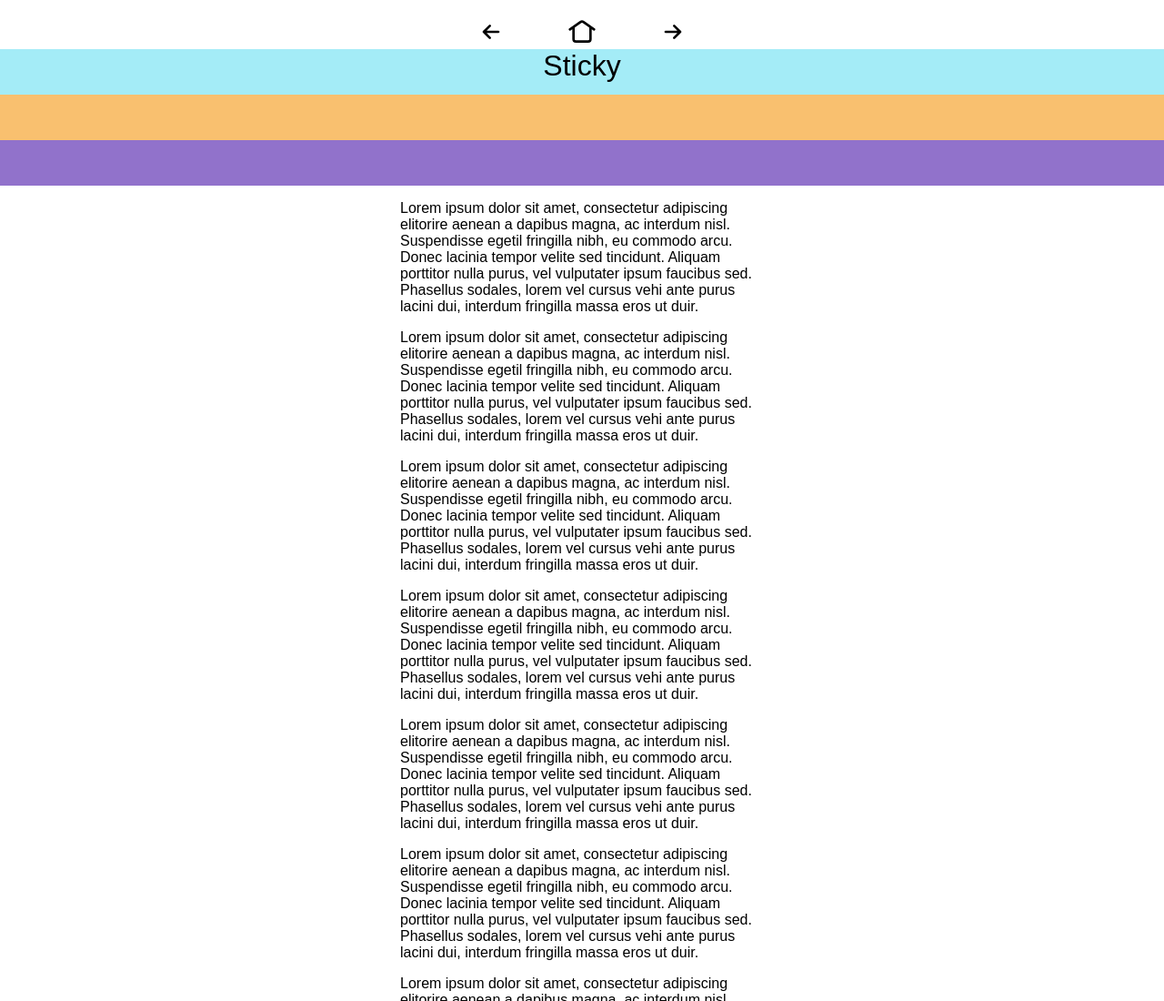
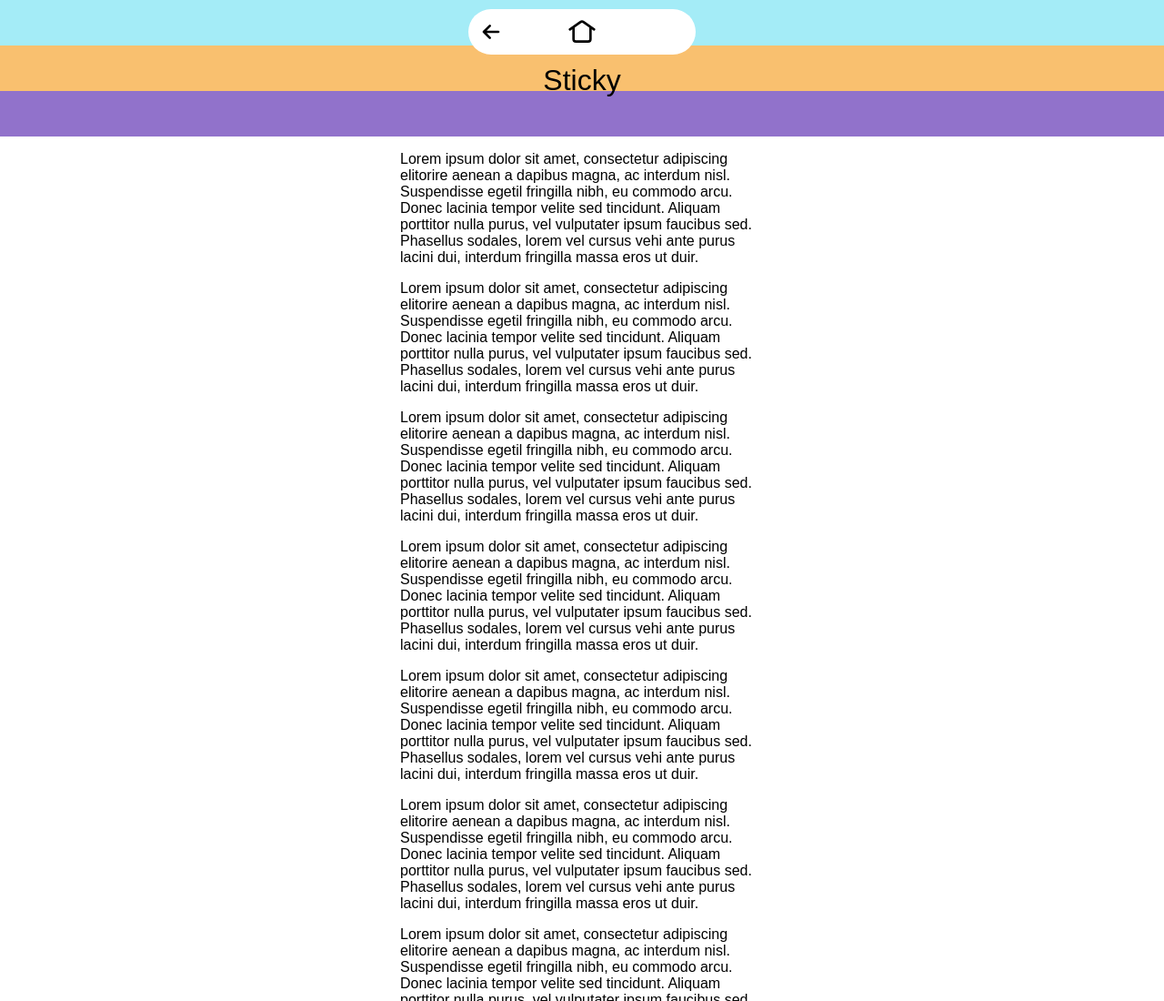
Before and after one commit to wurnsw/positioning, a plain HTML site: page exercise-17.html in a window 1280 px wide. Shown: the top 1100 px of the page at 91% size. Drawn offline with Linux system fonts and the light colour scheme.

Commit message:
changed navigation styles

```diff
--- a/absolute.css
+++ b/absolute.css
@@ -37,17 +37,27 @@ a {
 .nav {
   position: fixed;
   top: 10px;
-  right: 50%;
   left: 50%;
+
+  transform: translateX(-50%);
 }
 
 .nav__list {
   display: flex;
-  justify-content: center;
+  justify-content: end;
+
   gap: 50px;
+
+  width: 250px;
+
+  background-color: white;
+
+  border-radius: 50px;
 }
 
 .nav__icon {
+  display: flex;
+
   padding: 7px;
 
   width: 50px;
@@ -55,8 +65,6 @@ a {
 
   border: 2px solid transparent;
   border-radius: 50%;
-
-  background-color: white;
 
   transition: all 400ms;
 }
@@ -70,8 +78,8 @@ a {
 /* #endregion  */
 
 /* #region TITLE */
-.title {
-  margin-top: 70px;
+.main__title {
+  padding-top: 70px;
 
   text-align: center;
 
--- a/exercise-17.html
+++ b/exercise-17.html
@@ -8,7 +8,7 @@
   </head>
   <body>
     <nav class="nav nav--sticky">
-      <ul class="nav__list">
+      <ul class="nav__list nav__list--sticky">
         <li class="nav__item">
           <a class="nav__link" href="./exercise-16.html"
             ><svg class="nav__icon">
@@ -23,103 +23,99 @@
             </svg>
           </a>
         </li>
-        <li class="nav__item">
-          <a class="nav__link"
-            ><svg class="nav__icon--disabled">
-              <use href="./images/sprite.svg#next"></use>
-            </svg>
-          </a>
-        </li>
       </ul>
     </nav>
-
+    <main class="main">
       <div class="block">
-      <div class="elem-1"><h1 class="title">Sticky</h1></div>
+        <div class="elem-1">
+          <h1 class="title">Sticky</h1>
+        </div>
         <div class="elem-2"></div>
         <div class="elem-3"></div>
 
         <div class="block-text">
           <p class="text">
-          Lorem ipsum dolor sit amet, consectetur adipiscing elitorire aenean a
-          dapibus magna, ac interdum nisl. Suspendisse egetil fringilla nibh, eu
-          commodo arcu. Donec lacinia tempor velite sed tincidunt. Aliquam
-          porttitor nulla purus, vel vulputater ipsum faucibus sed. Phasellus
-          sodales, lorem vel cursus vehi ante purus lacini dui, interdum
-          fringilla massa eros ut duir.
+            Lorem ipsum dolor sit amet, consectetur adipiscing elitorire aenean
+            a dapibus magna, ac interdum nisl. Suspendisse egetil fringilla
+            nibh, eu commodo arcu. Donec lacinia tempor velite sed tincidunt.
+            Aliquam porttitor nulla purus, vel vulputater ipsum faucibus sed.
+            Phasellus sodales, lorem vel cursus vehi ante purus lacini dui,
+            interdum fringilla massa eros ut duir.
           </p>
           <p class="text">
-          Lorem ipsum dolor sit amet, consectetur adipiscing elitorire aenean a
-          dapibus magna, ac interdum nisl. Suspendisse egetil fringilla nibh, eu
-          commodo arcu. Donec lacinia tempor velite sed tincidunt. Aliquam
-          porttitor nulla purus, vel vulputater ipsum faucibus sed. Phasellus
-          sodales, lorem vel cursus vehi ante purus lacini dui, interdum
-          fringilla massa eros ut duir.
+            Lorem ipsum dolor sit amet, consectetur adipiscing elitorire aenean
+            a dapibus magna, ac interdum nisl. Suspendisse egetil fringilla
+            nibh, eu commodo arcu. Donec lacinia tempor velite sed tincidunt.
+            Aliquam porttitor nulla purus, vel vulputater ipsum faucibus sed.
+            Phasellus sodales, lorem vel cursus vehi ante purus lacini dui,
+            interdum fringilla massa eros ut duir.
           </p>
           <p class="text">
-          Lorem ipsum dolor sit amet, consectetur adipiscing elitorire aenean a
-          dapibus magna, ac interdum nisl. Suspendisse egetil fringilla nibh, eu
-          commodo arcu. Donec lacinia tempor velite sed tincidunt. Aliquam
-          porttitor nulla purus, vel vulputater ipsum faucibus sed. Phasellus
-          sodales, lorem vel cursus vehi ante purus lacini dui, interdum
-          fringilla massa eros ut duir.
+            Lorem ipsum dolor sit amet, consectetur adipiscing elitorire aenean
+            a dapibus magna, ac interdum nisl. Suspendisse egetil fringilla
+            nibh, eu commodo arcu. Donec lacinia tempor velite sed tincidunt.
+            Aliquam porttitor nulla purus, vel vulputater ipsum faucibus sed.
+            Phasellus sodales, lorem vel cursus vehi ante purus lacini dui,
+            interdum fringilla massa eros ut duir.
           </p>
           <p class="text">
-          Lorem ipsum dolor sit amet, consectetur adipiscing elitorire aenean a
-          dapibus magna, ac interdum nisl. Suspendisse egetil fringilla nibh, eu
-          commodo arcu. Donec lacinia tempor velite sed tincidunt. Aliquam
-          porttitor nulla purus, vel vulputater ipsum faucibus sed. Phasellus
-          sodales, lorem vel cursus vehi ante purus lacini dui, interdum
-          fringilla massa eros ut duir.
+            Lorem ipsum dolor sit amet, consectetur adipiscing elitorire aenean
+            a dapibus magna, ac interdum nisl. Suspendisse egetil fringilla
+            nibh, eu commodo arcu. Donec lacinia tempor velite sed tincidunt.
+            Aliquam porttitor nulla purus, vel vulputater ipsum faucibus sed.
+            Phasellus sodales, lorem vel cursus vehi ante purus lacini dui,
+            interdum fringilla massa eros ut duir.
           </p>
           <p class="text">
-          Lorem ipsum dolor sit amet, consectetur adipiscing elitorire aenean a
-          dapibus magna, ac interdum nisl. Suspendisse egetil fringilla nibh, eu
-          commodo arcu. Donec lacinia tempor velite sed tincidunt. Aliquam
-          porttitor nulla purus, vel vulputater ipsum faucibus sed. Phasellus
-          sodales, lorem vel cursus vehi ante purus lacini dui, interdum
-          fringilla massa eros ut duir.
+            Lorem ipsum dolor sit amet, consectetur adipiscing elitorire aenean
+            a dapibus magna, ac interdum nisl. Suspendisse egetil fringilla
+            nibh, eu commodo arcu. Donec lacinia tempor velite sed tincidunt.
+            Aliquam porttitor nulla purus, vel vulputater ipsum faucibus sed.
+            Phasellus sodales, lorem vel cursus vehi ante purus lacini dui,
+            interdum fringilla massa eros ut duir.
           </p>
           <p class="text">
-          Lorem ipsum dolor sit amet, consectetur adipiscing elitorire aenean a
-          dapibus magna, ac interdum nisl. Suspendisse egetil fringilla nibh, eu
-          commodo arcu. Donec lacinia tempor velite sed tincidunt. Aliquam
-          porttitor nulla purus, vel vulputater ipsum faucibus sed. Phasellus
-          sodales, lorem vel cursus vehi ante purus lacini dui, interdum
-          fringilla massa eros ut duir.
+            Lorem ipsum dolor sit amet, consectetur adipiscing elitorire aenean
+            a dapibus magna, ac interdum nisl. Suspendisse egetil fringilla
+            nibh, eu commodo arcu. Donec lacinia tempor velite sed tincidunt.
+            Aliquam porttitor nulla purus, vel vulputater ipsum faucibus sed.
+            Phasellus sodales, lorem vel cursus vehi ante purus lacini dui,
+            interdum fringilla massa eros ut duir.
           </p>
           <p class="text">
-          Lorem ipsum dolor sit amet, consectetur adipiscing elitorire aenean a
-          dapibus magna, ac interdum nisl. Suspendisse egetil fringilla nibh, eu
-          commodo arcu. Donec lacinia tempor velite sed tincidunt. Aliquam
-          porttitor nulla purus, vel vulputater ipsum faucibus sed. Phasellus
-          sodales, lorem vel cursus vehi ante purus lacini dui, interdum
-          fringilla massa eros ut duir.
+            Lorem ipsum dolor sit amet, consectetur adipiscing elitorire aenean
+            a dapibus magna, ac interdum nisl. Suspendisse egetil fringilla
+            nibh, eu commodo arcu. Donec lacinia tempor velite sed tincidunt.
+            Aliquam porttitor nulla purus, vel vulputater ipsum faucibus sed.
+            Phasellus sodales, lorem vel cursus vehi ante purus lacini dui,
+            interdum fringilla massa eros ut duir.
           </p>
           <p class="text">
-          Lorem ipsum dolor sit amet, consectetur adipiscing elitorire aenean a
-          dapibus magna, ac interdum nisl. Suspendisse egetil fringilla nibh, eu
-          commodo arcu. Donec lacinia tempor velite sed tincidunt. Aliquam
-          porttitor nulla purus, vel vulputater ipsum faucibus sed. Phasellus
-          sodales, lorem vel cursus vehi ante purus lacini dui, interdum
-          fringilla massa eros ut duir.
+            Lorem ipsum dolor sit amet, consectetur adipiscing elitorire aenean
+            a dapibus magna, ac interdum nisl. Suspendisse egetil fringilla
+            nibh, eu commodo arcu. Donec lacinia tempor velite sed tincidunt.
+            Aliquam porttitor nulla purus, vel vulputater ipsum faucibus sed.
+            Phasellus sodales, lorem vel cursus vehi ante purus lacini dui,
+            interdum fringilla massa eros ut duir.
           </p>
           <p class="text">
-          Lorem ipsum dolor sit amet, consectetur adipiscing elitorire aenean a
-          dapibus magna, ac interdum nisl. Suspendisse egetil fringilla nibh, eu
-          commodo arcu. Donec lacinia tempor velite sed tincidunt. Aliquam
-          porttitor nulla purus, vel vulputater ipsum faucibus sed. Phasellus
-          sodales, lorem vel cursus vehi ante purus lacini dui, interdum
-          fringilla massa eros ut duir.
+            Lorem ipsum dolor sit amet, consectetur adipiscing elitorire aenean
+            a dapibus magna, ac interdum nisl. Suspendisse egetil fringilla
+            nibh, eu commodo arcu. Donec lacinia tempor velite sed tincidunt.
+            Aliquam porttitor nulla purus, vel vulputater ipsum faucibus sed.
+            Phasellus sodales, lorem vel cursus vehi ante purus lacini dui,
+            interdum fringilla massa eros ut duir.
           </p>
           <p class="text">
-          Lorem ipsum dolor sit amet, consectetur adipiscing elitorire aenean a
-          dapibus magna, ac interdum nisl. Suspendisse egetil fringilla nibh, eu
-          commodo arcu. Donec lacinia tempor velite sed tincidunt. Aliquam
-          porttitor nulla purus, vel vulputater ipsum faucibus sed. Phasellus
-          sodales, lorem vel cursus vehi ante purus lacini dui, interdum
-          fringilla massa eros ut duir.
+            Lorem ipsum dolor sit amet, consectetur adipiscing elitorire aenean
+            a dapibus magna, ac interdum nisl. Suspendisse egetil fringilla
+            nibh, eu commodo arcu. Donec lacinia tempor velite sed tincidunt.
+            Aliquam porttitor nulla purus, vel vulputater ipsum faucibus sed.
+            Phasellus sodales, lorem vel cursus vehi ante purus lacini dui,
+            interdum fringilla massa eros ut duir.
           </p>
         </div>
       </div>
+    </main>
   </body>
 </html>
--- a/fixed.css
+++ b/fixed.css
@@ -37,17 +37,27 @@ a {
 .nav {
   position: fixed;
   top: 10px;
-  right: 50%;
   left: 50%;
+
+  transform: translateX(-50%);
 }
 
 .nav__list {
   display: flex;
-  justify-content: center;
+  justify-content: end;
+
   gap: 50px;
+
+  width: 250px;
+
+  background-color: white;
+
+  border-radius: 50px;
 }
 
 .nav__icon {
+  display: flex;
+
   padding: 7px;
 
   width: 50px;
@@ -55,8 +65,6 @@ a {
 
   border: 2px solid transparent;
   border-radius: 50%;
-
-  background-color: white;
 
   transition: all 400ms;
 }
@@ -70,8 +78,8 @@ a {
 /* #endregion  */
 
 /* #region TITLE */
-.title {
-  margin-top: 70px;
+.main__title {
+  padding-top: 70px;
 
   text-align: center;
 
--- a/relative.css
+++ b/relative.css
@@ -37,17 +37,27 @@ a {
 .nav {
   position: fixed;
   top: 10px;
-  right: 50%;
   left: 50%;
+
+  transform: translateX(-50%);
 }
 
 .nav__list {
   display: flex;
-  justify-content: center;
+  justify-content: end;
+
   gap: 50px;
+
+  width: 250px;
+
+  background-color: white;
+
+  border-radius: 50px;
 }
 
 .nav__icon {
+  display: flex;
+
   padding: 7px;
 
   width: 50px;
@@ -55,8 +65,6 @@ a {
 
   border: 2px solid transparent;
   border-radius: 50%;
-
-  background-color: white;
 
   transition: all 400ms;
 }
@@ -70,8 +78,8 @@ a {
 /* #endregion  */
 
 /* #region TITLE */
-.title {
-  margin-top: 70px;
+.main__title {
+  padding-top: 70px;
 
   text-align: center;
 
--- a/sticky.css
+++ b/sticky.css
@@ -33,21 +33,38 @@ a {
 /* #endregion */
 
 /* #region NAV */
-.nav--sticky {
+
+.nav {
+  position: fixed;
+  top: 10px;
+  left: 50%;
+
+  transform: translateX(-50%);
+}
+
+.nav__sticky {
   position: sticky;
-  top: 10px;
-  right: 50%;
-  left: 50%;
-  z-index: 2;
 }
 
 .nav__list {
   display: flex;
-  justify-content: center;
+  justify-content: end;
   gap: 50px;
+
+  width: 250px;
+
+  background-color: white;
+
+  border-radius: 50px;
+}
+
+.nav__list--sticky {
+  justify-content: start;
 }
 
 .nav__icon {
+  display: flex;
+
   padding: 7px;
 
   width: 50px;
@@ -65,20 +82,12 @@ a {
   transform: scale(1.2);
 }
 
-.nav__icon--disabled {
-  padding: 7px;
-
-  width: 50px;
-  height: 50px;
-
-  border: 2px solid transparent;
-  border-radius: 50%;
-}
-
 /* #endregion  */
 
 /* #region TITLE */
 .title {
+  padding-top: 70px;
+
   text-align: center;
 
   font-weight: normal;
@@ -105,6 +114,8 @@ a {
   position: sticky;
   top: 0;
 
+  z-index: -1;
+
   background-color: #9172cb;
 }
 
--- a/style.css
+++ b/style.css
@@ -37,17 +37,27 @@ a {
 .nav {
   position: fixed;
   top: 10px;
-  right: 50%;
   left: 50%;
+
+  transform: translateX(-50%);
 }
 
 .nav__list {
   display: flex;
-  justify-content: center;
+  justify-content: end;
+
   gap: 50px;
+
+  width: 250px;
+
+  background-color: white;
+
+  border-radius: 50px;
 }
 
 .nav__icon {
+  display: flex;
+
   padding: 7px;
 
   width: 50px;
@@ -55,8 +65,6 @@ a {
 
   border: 2px solid transparent;
   border-radius: 50%;
-
-  background-color: white;
 
   transition: all 400ms;
 }
@@ -67,23 +75,11 @@ a {
   transform: scale(1.2);
 }
 
-.nav__icon--disabled {
-  padding: 7px;
-
-  width: 50px;
-  height: 50px;
-
-  border: 2px solid transparent;
-  border-radius: 50%;
-
-  background-color: white;
-}
-
 /* #endregion  */
 
 /* #region TITLE */
-.title {
-  margin-top: 70px;
+.main__title {
+  padding-top: 70px;
 
   text-align: center;
 
```
Also changed, not shown: exercise-10.html (+5 -1 lines), exercise-11.html (+9 -5 lines), exercise-12.html (+6 -2 lines), exercise-13.html (+8 -4 lines), exercise-14.html (+9 -5 lines), exercise-15.html (+35 -33 lines), exercise-16.html (+65 -63 lines), exercise-5.html (+8 -4 lines), exercise-6.html (+7 -3 lines), exercise-7.html (+8 -4 lines), exercise-8.html (+9 -5 lines), exercise-9.html (+10 -6 lines), index.html (+11 -7 lines), 1 other file. Lines whose indentation alone changed are shown as unchanged.
